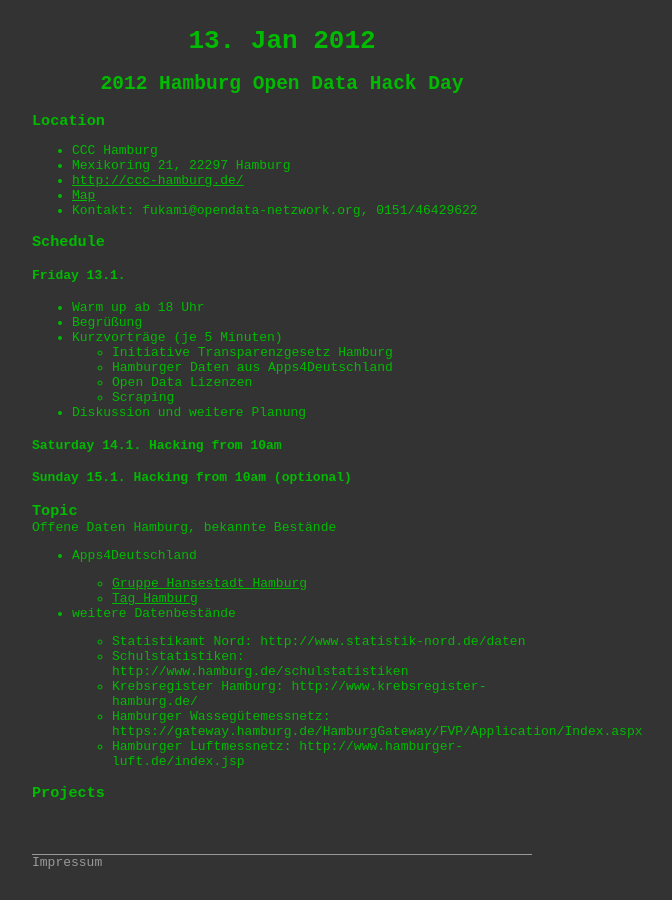
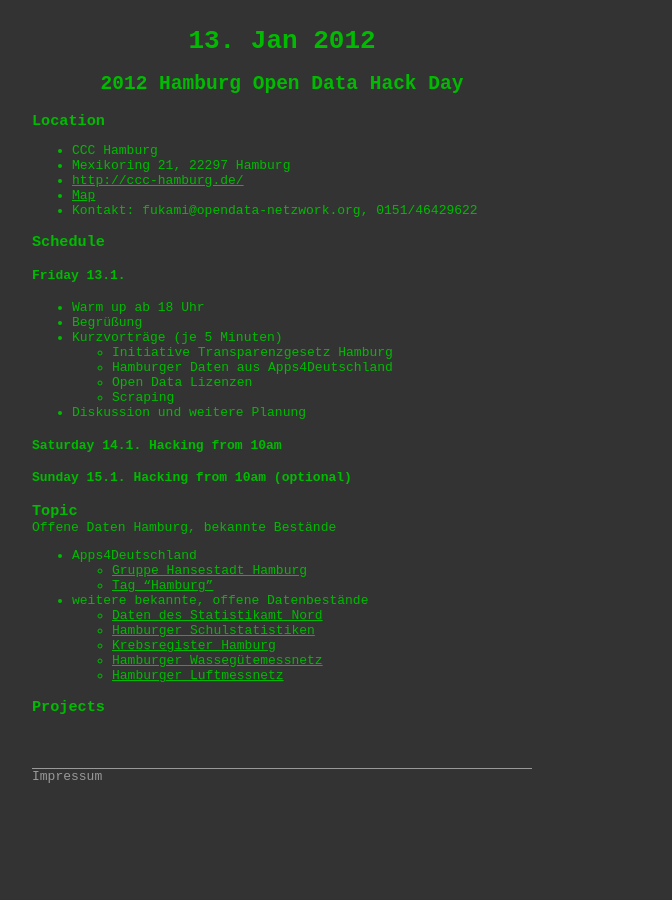
Before and after one commit to opendatahackday/opendatahackday.github.com, a Jekyll site: the page built from hamburg/_posts/2012-01-13-index.md, in a window 1280 px wide. Shown: the whole page, without its empty margins (358-1030 px from the left). Built offline with Jekyll 4.4.1, drawn with Linux system fonts in a browser that asks for light colours; some web fonts are replaced.

Commit message:
Weitere Verlinkungen Daten HH

```diff
--- a/hamburg/_posts/2012-01-13-index.md
+++ b/hamburg/_posts/2012-01-13-index.md
@@ -35,16 +35,14 @@
 Offene Daten Hamburg, bekannte Bestände
 
 - Apps4Deutschland
-
   - [Gruppe Hansestadt Hamburg](http://offenedaten.de/group/hansedstadt-hamburg)
-  - [Tag Hamburg](http://offenedaten.de/tag/hamburg)
-
-- weitere Datenbestände
-  -  Statistikamt Nord: http://www.statistik-nord.de/daten
-  - Schulstatistiken: http://www.hamburg.de/schulstatistiken
-  - Krebsregister Hamburg: http://www.krebsregister-hamburg.de/
-  - Hamburger Wassegütemessnetz: https://gateway.hamburg.de/HamburgGateway/FVP/Application/Index.aspx
-  - Hamburger Luftmessnetz: http://www.hamburger-luft.de/index.jsp
+  - [Tag "Hamburg"](http://offenedaten.de/tag/hamburg)
+- weitere bekannte, offene Datenbestände
+  - [Daten des Statistikamt Nord](http://www.statistik-nord.de/daten)
+  - [Hamburger Schulstatistiken](http://www.hamburg.de/schulstatistiken)
+  - [Krebsregister Hamburg](http://www.krebsregister-hamburg.de/)
+  - [Hamburger Wassegütemessnetz](https://gateway.hamburg.de/HamburgGateway/FVP/Application/Index.aspx)
+  - [Hamburger Luftmessnetz](http://www.hamburger-luft.de/index.jsp)
 
 
 ### Projects
```
